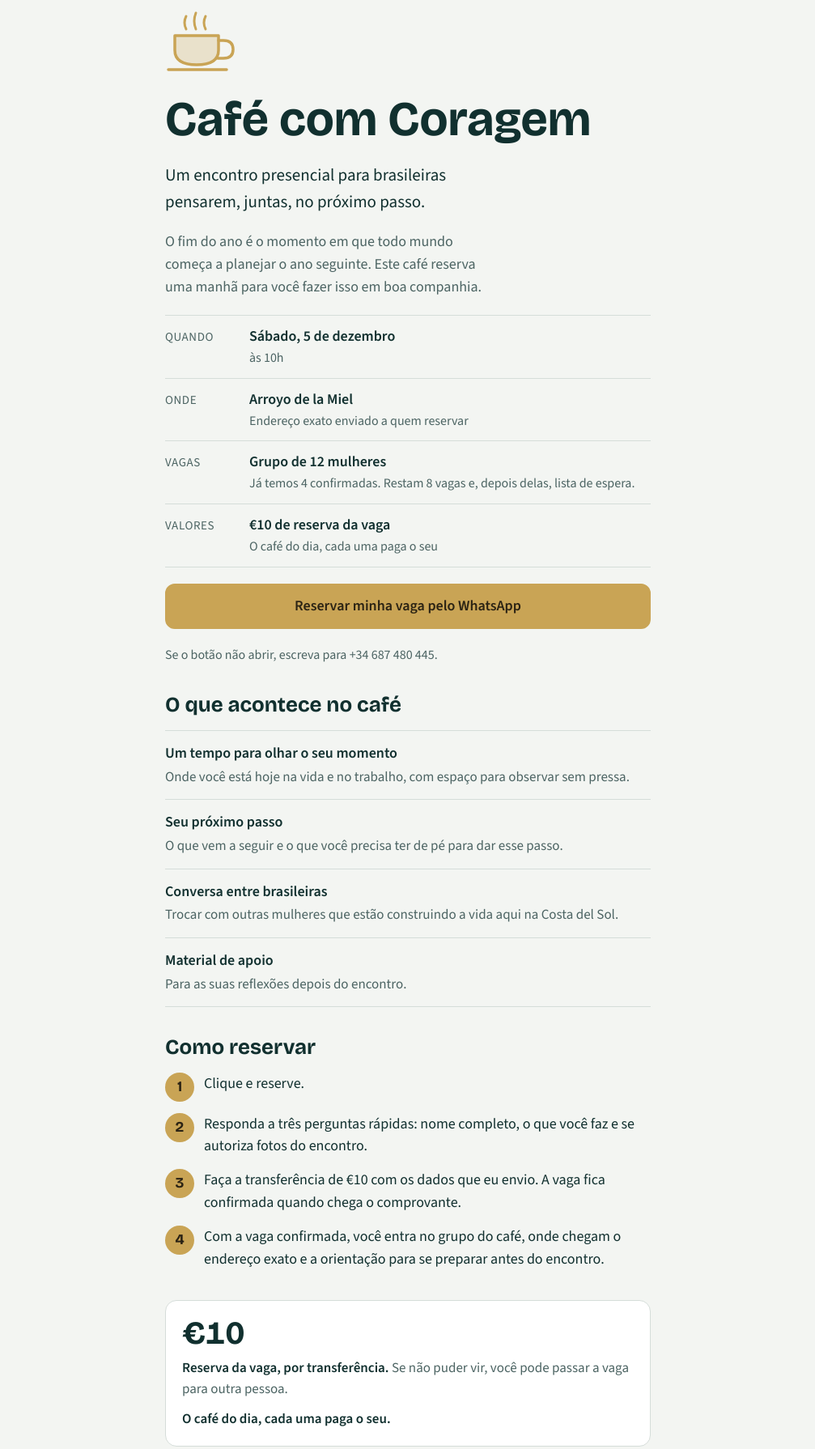
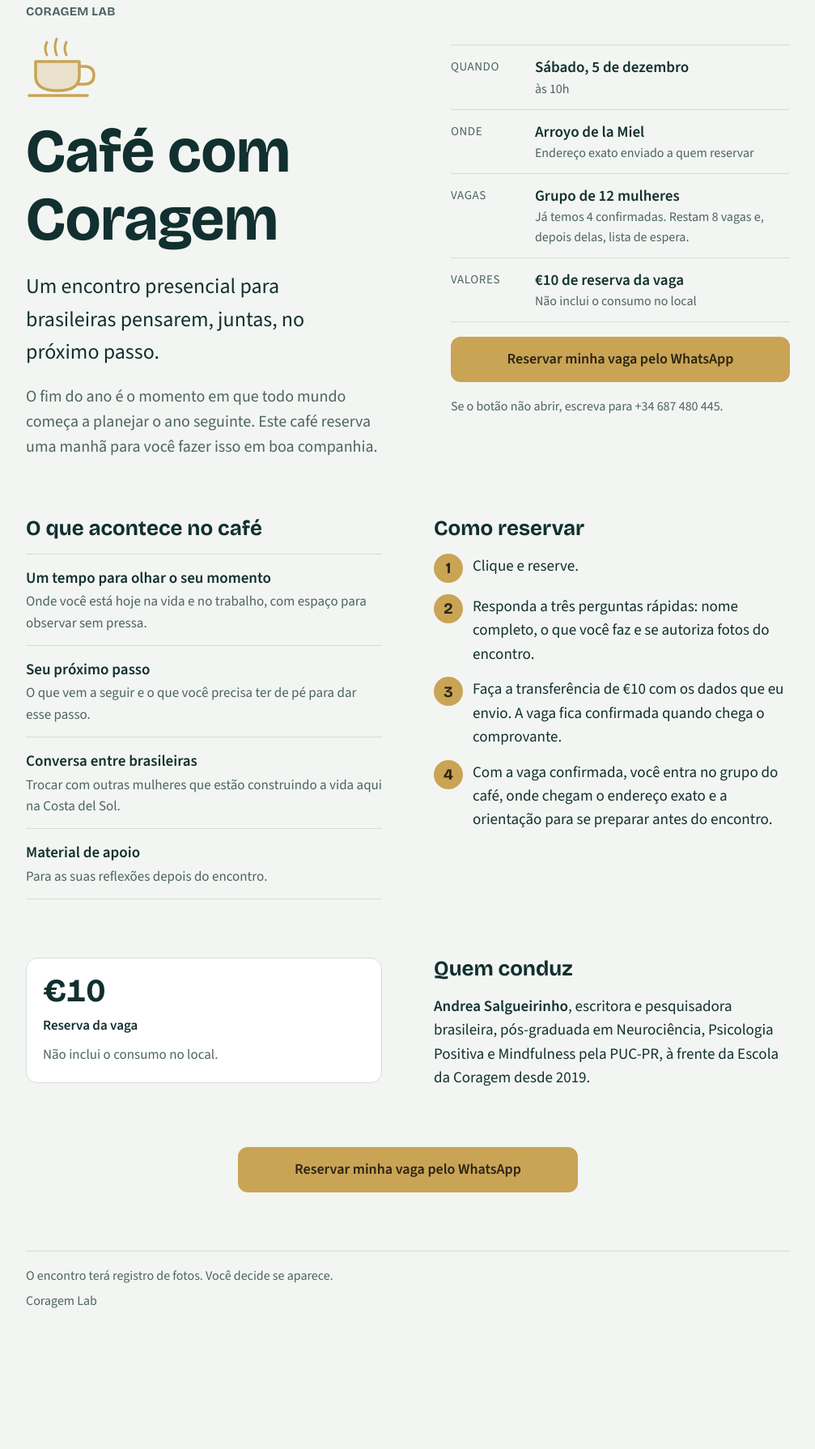
Before and after one commit to coragemlab/cafe-com-coragem, a plain HTML site: page index.html in a window 1280 px wide. Shown: the part 53-1843 px from the top of the page at 81% size, without its empty margins (136-1143 px from the left). After the commit the page ends 1745 px from the top, so only its background shows below. Drawn offline with nearby package versions, Linux system fonts and the light colour scheme.

Commit message:
Add files via upload

```diff
--- a/index.html
+++ b/index.html
@@ -107,6 +107,20 @@ p { margin: 0; }
 .muted { color: var(--muted); font-size: 16px; }
 .number { font-variant-numeric: tabular-nums; }
 footer { border-top: 1px solid var(--line); padding-top: 18px; display: flex; flex-direction: column; gap: 6px; }
+.hero-main, .hero-side { display: flex; flex-direction: column; gap: 20px; }
+.cols { display: flex; flex-direction: column; gap: 36px; }
+@media (min-width: 900px) {
+  body { font-size: 19px; }
+  .wrap { max-width: 1040px; padding: 56px 48px 72px; gap: 72px; }
+  h1 { font-size: 76px; }
+  .lead { font-size: 26px; max-width: 28ch; }
+  .intro { font-size: 20px; }
+  .hero { display: grid; grid-template-columns: 1.1fr 1fr; gap: 64px; align-items: center; }
+  .hero-side { gap: 18px; }
+  .cols { display: grid; grid-template-columns: 1fr 1fr; gap: 64px; align-items: start; }
+  .cta-end { align-items: center; }
+  .cta-end .btn { min-width: 420px; }
+}
 @media (prefers-reduced-motion: no-preference) { .btn { transition: transform .15s ease; } .btn:active { transform: scale(.98); } }
 </style>
 </head>
@@ -114,6 +128,7 @@ footer { border-top: 1px solid var(--line); padding-top: 18px; display: flex; fl
 <main class="wrap">
 
   <header class="hero">
+   <div class="hero-main">
     <div class="brand">Coragem Lab</div>
     <svg class="cup" viewBox="0 0 96 80" role="img" aria-label="Xícara de café sobre um pires">
       <path d="M26 6 Q22 14 26 22 M38 2 Q34 12 38 22 M50 6 Q46 14 50 22" fill="none" stroke="var(--gold)" stroke-width="3" stroke-linecap="round"/>
@@ -124,16 +139,20 @@ footer { border-top: 1px solid var(--line); padding-top: 18px; display: flex; fl
     <h1>Café com Coragem</h1>
     <p class="lead">Um encontro presencial para brasileiras pensarem, juntas, no próximo passo.</p>
     <p class="intro">O fim do ano é o momento em que todo mundo começa a planejar o ano seguinte. Este café reserva uma manhã para você fazer isso em boa companhia.</p>
+   </div>
+   <div class="hero-side">
     <dl class="facts">
       <div class="fact"><dt>Quando</dt><dd>Sábado, 5 de dezembro<small class="number">às 10h</small></dd></div>
       <div class="fact"><dt>Onde</dt><dd>Arroyo de la Miel<small>Endereço exato enviado a quem reservar</small></dd></div>
       <div class="fact"><dt>Vagas</dt><dd>Grupo de 12 mulheres<small>Já temos 4 confirmadas. Restam 8 vagas e, depois delas, lista de espera.</small></dd></div>
-      <div class="fact"><dt>Valores</dt><dd><span class="number">€10</span> de reserva da vaga<small>O café do dia, cada uma paga o seu</small></dd></div>
+      <div class="fact"><dt>Valores</dt><dd><span class="number">€10</span> de reserva da vaga<small>Não inclui o consumo no local</small></dd></div>
     </dl>
     <a class="btn" id="cta-top" href="https://wa.me/34687480445?text=Oi%2C%20Andrea!%20Quero%20reservar%20minha%20vaga%20no%20Caf%C3%A9%20com%20Coragem%20de%205%20de%20dezembro." rel="noopener">Reservar minha vaga pelo WhatsApp</a>
     <p class="muted">Se o botão não abrir, escreva para <span class="number">+34 687 480 445</span>.</p>
+   </div>
   </header>
 
+  <div class="cols">
   <section class="section">
     <h2>O que acontece no café</h2>
     <ul class="items">
@@ -153,19 +172,22 @@ footer { border-top: 1px solid var(--line); padding-top: 18px; display: flex; fl
       <li><p>Com a vaga confirmada, você entra no grupo do café, onde chegam o endereço exato e a orientação para se preparar antes do encontro.</p></li>
     </ol>
   </section>
+  </div>
 
+  <div class="cols">
   <section class="price" aria-label="Valores">
     <div class="amount number">€10</div>
-    <p><strong>Reserva da vaga, por transferência.</strong> Se não puder vir, você pode passar a vaga para outra pessoa.</p>
-    <p><strong>O café do dia, cada uma paga o seu.</strong></p>
+    <p><strong>Reserva da vaga</strong></p>
+    <p>Não inclui o consumo no local.</p>
   </section>
 
   <section class="section">
     <h2>Quem conduz</h2>
     <p><strong>Andrea Salgueirinho</strong>, escritora e pesquisadora brasileira, pós-graduada em Neurociência, Psicologia Positiva e Mindfulness pela PUC-PR, à frente da Escola da Coragem desde 2019.</p>
   </section>
+  </div>
 
-  <section class="section">
+  <section class="section cta-end">
     <a class="btn" id="cta-bottom" href="https://wa.me/34687480445?text=Oi%2C%20Andrea!%20Quero%20reservar%20minha%20vaga%20no%20Caf%C3%A9%20com%20Coragem%20de%205%20de%20dezembro." rel="noopener">Reservar minha vaga pelo WhatsApp</a>
   </section>
 
```
